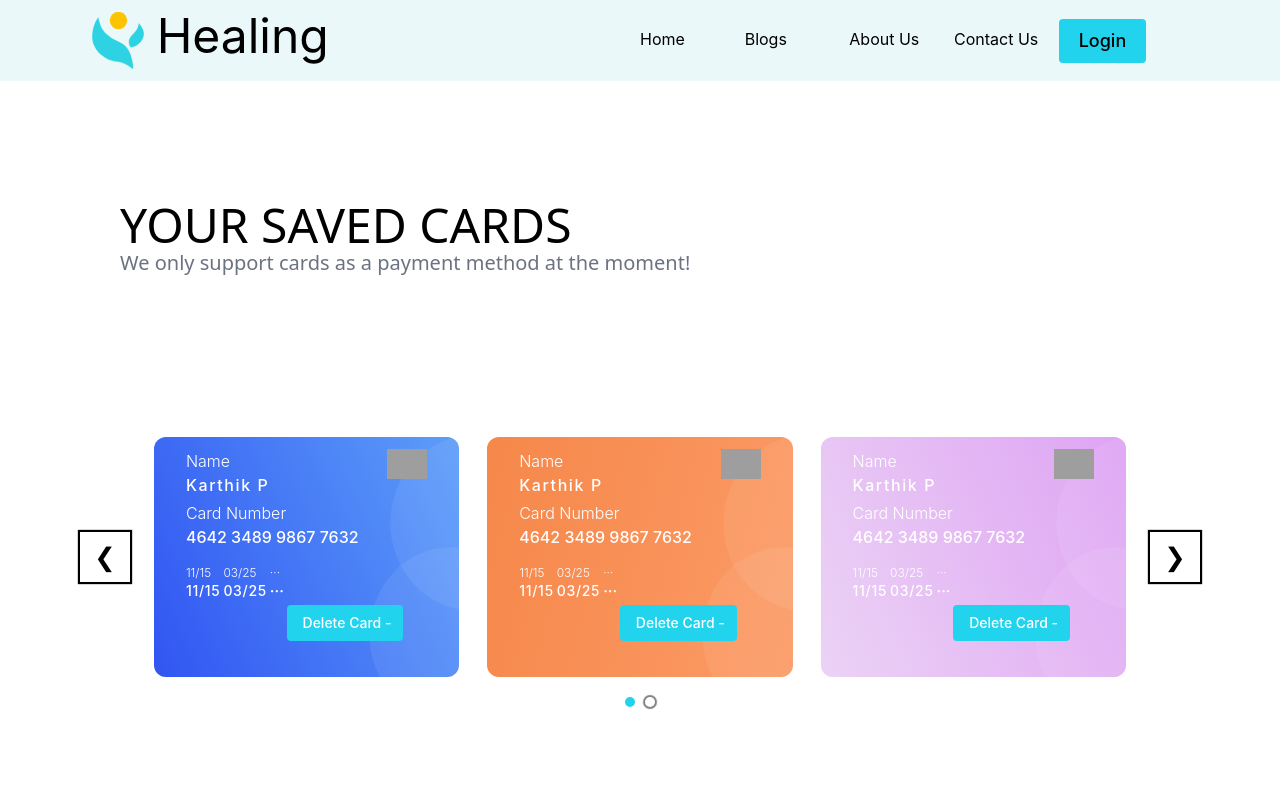
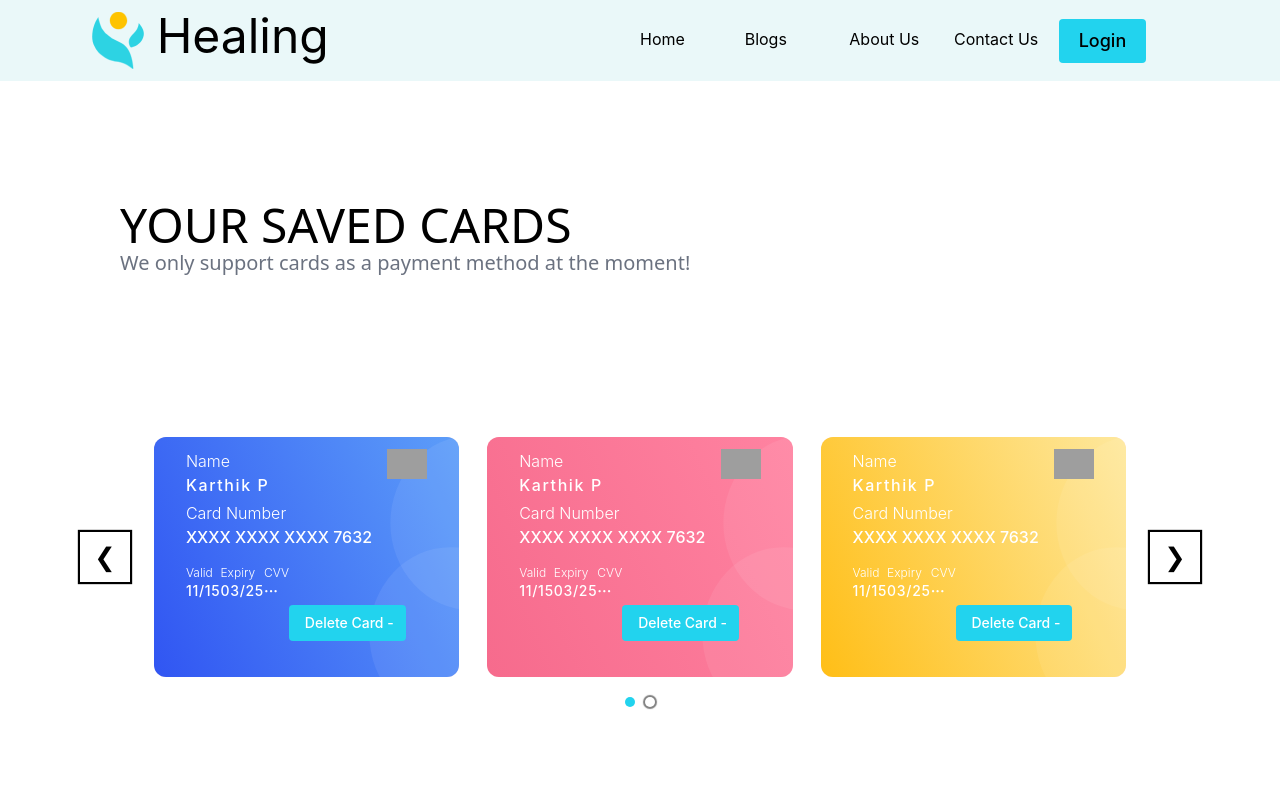
Before and after one commit to kogunlu/codezillas-capstone, a React (Create React App) app: page /SavedCards in a window 1280 px wide. Shown: the top 800 px of the page. Built offline with nearby package versions, Linux system fonts and the light colour scheme; grey boxes are pictures that could not be loaded.

Commit message:
scrollbar added_saved cards under progress

```diff
--- a/src/components/pages/About/Career/Career.jsx
+++ b/src/components/pages/About/Career/Career.jsx
@@ -4,10 +4,12 @@ import OpenPositions from './OpenPositions'
 
 const Career = () => {
   return (
-    <div>
-        < CareerPage />
-        < OpenPositions />
+    <><div>
+      <CareerPage />
     </div>
+    <div className=' max-w-screen min-w-[900px] h-96  scrollbar scrollbar-thumb-gray-500 scrollbar-track-gray-300 overflow-y-scroll scrollbar-thumb-rounded-full overflow-x-hidden'>
+        <OpenPositions />
+      </div></>
   )
 }
 
--- a/src/components/pages/About/Career/CareerList.jsx
+++ b/src/components/pages/About/Career/CareerList.jsx
@@ -6,8 +6,8 @@ const CareerList = ({header, text, subheader, title}) => {
        <div className='   '>
                   <div className="flex flex-col justify-evenly w-screen items-start mb-10 min-w-[700px]   ">
 
-                    <ul className=' flex flex-col w-11/12 overflow-scroll '>
-                    <div className='  scrollbar scrollbar-thumb-indigo-800 scrollbar-track-slate-700  overflow-y-auto'>
+                    <ul className=' flex flex-col w-11/12  '>
+                    <div className='  '>
                         <li className=' flex flex-col justify-evenly min-w-fit h-3/6 max-h-[400px] '>
                         <div className='border-b border-black overflow-y-auto h-1/2 '>
                             <div className='justify-evenly items-start flex flex-row '>
--- a/src/components/pages/About/Career/OpenPositions.jsx
+++ b/src/components/pages/About/Career/OpenPositions.jsx
@@ -6,8 +6,8 @@ const OpenPositions = () => {
     <div>
          <div className='  bg-white flex flex-col justify-center items-start max-w-[ 1440px] min-w-[700px] ml-10 '>
             <div className=' h-full  flex flex-col items-start justify-start mt-20'>
-              <div className="h-3/6  flex flex-col justify-evenly items-start  min-w-fit ">
-                <div className='flex flex-col overflow-scroll '>
+              <div className="h-full  flex flex-col justify-evenly items-start   ">
+                <div className='flex flex-col  '>
                 <h4 className='   text-5xl font-medium uppercase item-start font-sans mb-5  '>CURRENT OPEN POSITIONS</h4>
                 <h3 className='  text-2xl font-medium font-sans text-gray-500 mb-20' >Please send us an email with the application title as the subject with an attached CV in PDF format!</h3>
 
--- a/src/components/pages/CreditCards/Card.jsx
+++ b/src/components/pages/CreditCards/Card.jsx
@@ -6,7 +6,7 @@ import React from 'react';
 
 
 const Card = ({img, Name, CardNumber, Valid, Expiry, CVC, altText, logo }) => {
- // eslint-disable-next-line no-unused-vars
+
 
   return (
     <div>
@@ -40,30 +40,30 @@ const Card = ({img, Name, CardNumber, Valid, Expiry, CVC, altText, logo }) => {
                         <div className="flex justify-between ">
                             <div className="">
                                 <p className="font-light text-xs">
-                                    {Valid}
+                                    Valid
                                 </p>
                                 <p className="font-medium tracking-wider text-sm ">
-                                    11/15
+                                {Valid}
                                 </p>
                             </div>
                             <div className="">
                                 <p className="font-light  text-xs">
-                                    {Expiry}
+                                    Expiry
                                 </p>
                                 <p className="font-medium tracking-wider text-sm">
-                                    03/25
+                                {Expiry}
                                 </p>
                             </div>
 
                             <div className="">
                                 <p className="font-light text-xs">
-                                    {CVC}
+                                    CVV
                                 </p>
                                 <p className="font-bold tracking-more-wider text-sm">
-                                    ···
+                                {CVC}
                                 </p>
                                 </div>
-                                <div className=' justify-end mt-10  '>
+                                <div className=' flex flex-col justify-center items-end mt-10 mb-5  '>
 
                                 <input
                     type="button"
--- a/src/components/pages/CreditCards/CardSlider.jsx
+++ b/src/components/pages/CreditCards/CardSlider.jsx
@@ -9,6 +9,7 @@ import cardbg from './images/card_bg.svg'
 import cardbg1 from './images/card_bg_1.svg'
 import cardbg2 from './images/card_bg_2.svg'
 import cardbg3 from './images/card_bg_3.svg'
+import cardbg4 from './images/card_bg_4.svg'
 
 
 import "./CardSlider.css";
@@ -38,37 +39,37 @@ function CardSlider() {
         img={cardbg}
         altText="card_bg"
         Name="Karthik P"
-        CardNumber='4642  3489  9867  7632'
+        CardNumber='XXXX  XXXX  XXXX  7632'
         Valid=" 11/15"
         Expiry=" 03/25"
         CVC=" ···"
         logo={logo}
         />
          <Card
-        img={cardbg1}
+        img={cardbg3}
         altText="card_bg"
         Name="Karthik P"
-        CardNumber="4642  3489  9867  7632"
+        CardNumber="XXXX  XXXX  XXXX  7632"
         Valid=" 11/15"
         Expiry=" 03/25"
         CVC=" ···"
         logo={logo}
         />
            <Card
-        img={cardbg2}
+        img={cardbg4}
         altText="card_bg"
         Name="Karthik P"
-        CardNumber="4642  3489  9867  7632"
+        CardNumber="XXXX  XXXX  XXXX  7632"
         Valid=" 11/15"
         Expiry=" 03/25"
         CVC=" ···"
         logo={logo}
         />
           <Card
-        img={cardbg3}
+        img={cardbg1}
         altText="card_bg"
         Name="Karthik P"
-        CardNumber="4642  3489  9867  7632"
+        CardNumber="XXXX  XXXX  XXXX  7632"
         Valid=" 11/15"
         Expiry=" 03/25"
         CVC=" ···"
@@ -77,20 +78,20 @@ function CardSlider() {
         />
 
           <Card
-        img={cardbg2}
+        img={cardbg3}
         altText="card_bg"
         Name="Karthik P"
-        CardNumber="4642  3489  9867  7632"
+        CardNumber="XXXX  XXXX  XXXX  7632"
         Valid=" 11/15"
         Expiry=" 03/25"
         CVC=" ···"
         logo={logo}
         />
          <Card
-        img={cardbg}
+        img={cardbg2}
         altText="card_bg"
         Name="Karthik P"
-        CardNumber="4642  3489  9867  7632"
+        CardNumber="XXXX  XXXX  XXXX  7632"
         Valid=" 11/15"
         Expiry=" 03/25"
         CVC=" ···"
--- a/tailwind.config.js
+++ b/tailwind.config.js
@@ -11,6 +11,9 @@ module.exports = {
   plugins: [
     // ...
     // eslint-disable-next-line import/no-extraneous-dependencies, global-require
-    require('tailwind-scrollbar'),
+    require('tailwind-scrollbar')
 ],
+variants: {
+  scrollbar: ['rounded']
+}
 };
```
Also changed, not shown: src/components/pages/CreditCards/images/card_bg_3.svg, src/components/pages/CreditCards/images/card_bg_4.svg (added).
